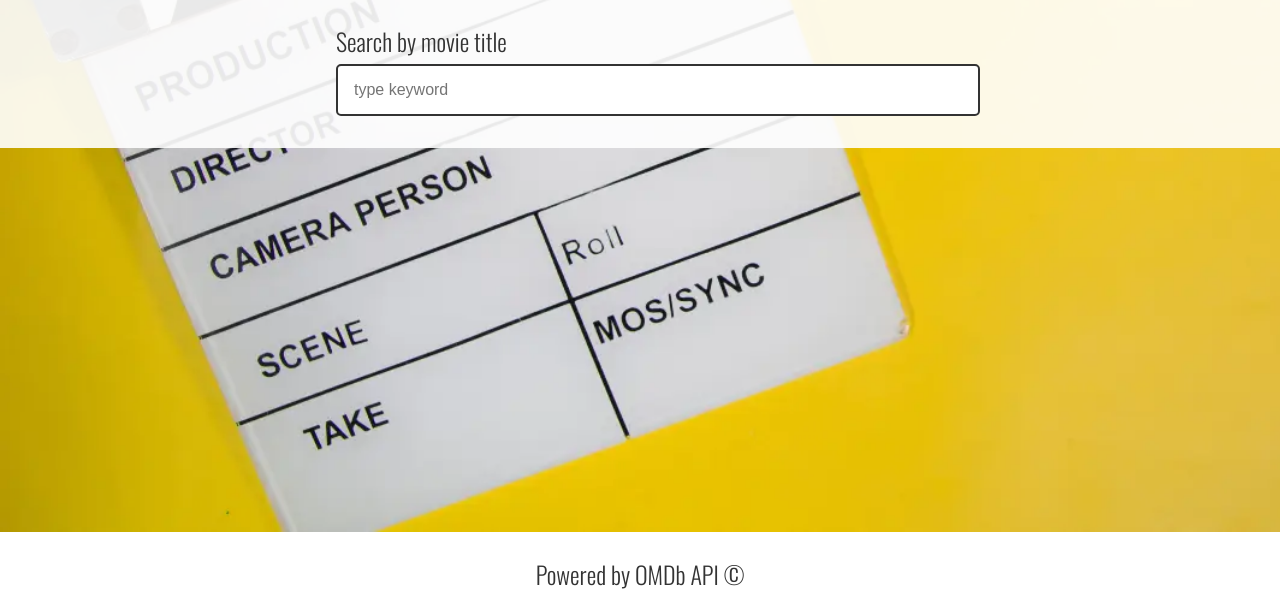
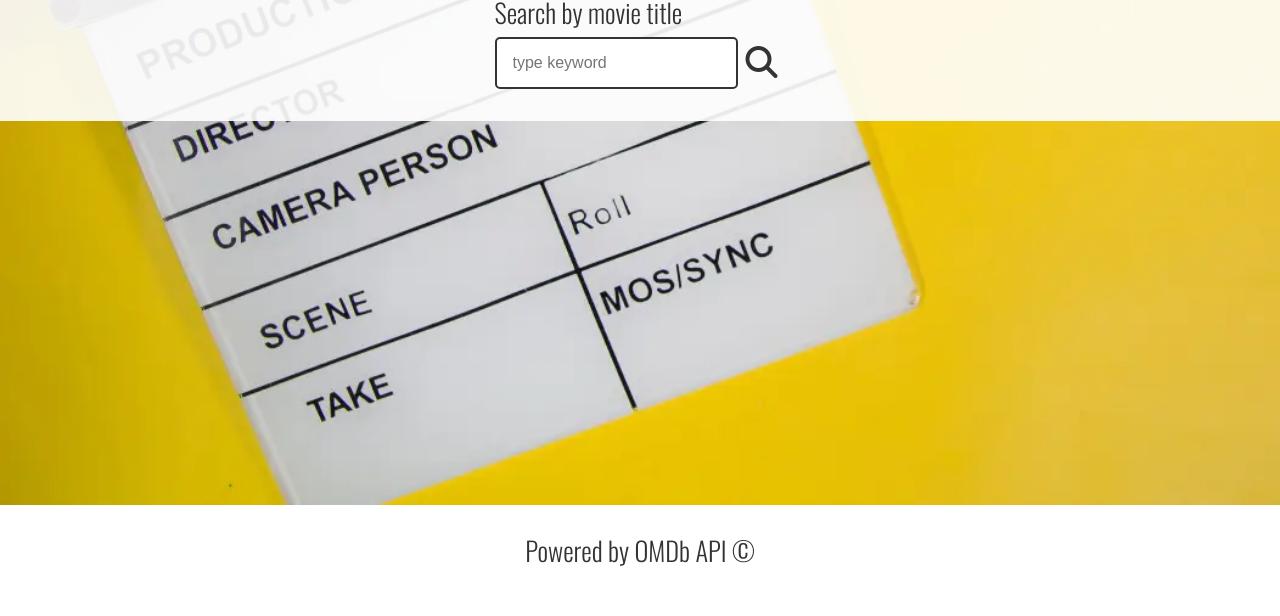
Before and after one commit to MegumiKim/My-Movie-Database, a plain HTML site: page index.html in a window 1280 px wide. Shown: the part 630-1246 px from the top of the page. Drawn offline with nearby package versions, Linux system fonts and the light colour scheme.

Commit message:
add search btn

```diff
--- a/css/imports/card.css
+++ b/css/imports/card.css
@@ -11,6 +11,7 @@
 
 .card-img {
   max-width: 100%;
+  height: auto;
 }
 .card:hover {
   transform: scale(1.05);
--- a/css/imports/filter-box.css
+++ b/css/imports/filter-box.css
@@ -3,7 +3,7 @@
 .filter-box {
   border: 1px solid black;
   margin: 2rem;
-  padding: 1rem;
+  /* padding: 1rem; */
 }
 
 .hidden {
@@ -57,7 +57,4 @@ select {
   .filter-box {
     margin: 2rem 10%;
   }
-  /* .search-btn {
-    margin: 0;
-  } */
 }
--- a/css/imports/header.css
+++ b/css/imports/header.css
@@ -7,7 +7,7 @@ header {
 }
 
 .logo {
-  font-size: 5rem;
+  font-size: 3rem;
 }
 
 nav a {
@@ -31,6 +31,10 @@ nav {
 }
 
 @media (min-width: 1000px) {
+  .logo {
+    font-size: 3rem;
+  }
+
   .container {
     display: grid;
     grid-template-columns: repeat(auto-fit, minmax(250px, 1fr));
--- a/css/imports/layout.css
+++ b/css/imports/layout.css
@@ -11,6 +11,7 @@ body {
 
 main {
   background-color: var(--color_yellow);
+  padding: 5%;
 }
 footer {
   background: white;
@@ -56,6 +57,9 @@ input {
 }
 
 @media (min-width: 1000px) {
+  body {
+    font-size: 22px;
+  }
   .container {
     display: grid;
     grid-template-columns: repeat(auto-fit, minmax(250px, 1fr));
--- a/css/imports/welcome.css
+++ b/css/imports/welcome.css
@@ -3,6 +3,7 @@
   background-size: cover;
   width: 100%;
   margin: 0 auto;
+  padding: 0;
 }
 
 .search-wrapper {
@@ -16,7 +17,6 @@
 
 .search {
   align-items: center;
-  width: 50%;
   margin: 0 auto;
 }
 .search label {
@@ -24,6 +24,13 @@
   align-self: flex-start;
 }
 
+#search-button {
+  margin: 0;
+  color: var(--black);
+  background: none;
+  font-size: 2rem;
+  padding: 0 0.5rem;
+}
 #search {
   display: flex;
   align-items: center;
@@ -31,7 +38,12 @@
   height: 2em;
   border-radius: 5px;
   /* padding: 5px; */
-  width: 100%;
+  max-width: 100%;
+}
+
+.search-wrap {
+  display: flex;
+  justify-content: end;
 }
 
 @media (min-width: 1500px) {
--- a/index.html
+++ b/index.html
@@ -27,7 +27,16 @@
         <h1>Welcome to My Movie Database</h1>
         <div class="search">
           <label for="search">Search by movie title</label>
-          <input type="text" id="search" placeholder="type keyword" />
+          <div class="search-wrap">
+            <input type="text" id="search" placeholder="type keyword" />
+            <button id="search-button">
+              <i
+                class="fas fa-search"
+                aria-hidden="false"
+                aria-label="search item"
+              ></i>
+            </button>
+          </div>
         </div>
       </div>
       <!-- <div class="container">
--- a/js/index.js
+++ b/js/index.js
@@ -1,6 +1,7 @@
 import { menuBtnFunc } from "./utils/menuBtn.js";
 
 const search = document.querySelector("#search");
+const searchBtn = document.querySelector("#search-button");
 // const menuBtn = document.querySelector(".menu-btn");
 
 // menuBtn.addEventListener("click", menuBtnFunc);
@@ -9,3 +10,6 @@ search.addEventListener("keypress", function (event) {
     window.location.href = `/search-results.html?search=${this.value}`;
   }
 });
+searchBtn.addEventListener("click", function (event) {
+  window.location.href = `/search-results.html?search=${search.value}`;
+});
```
